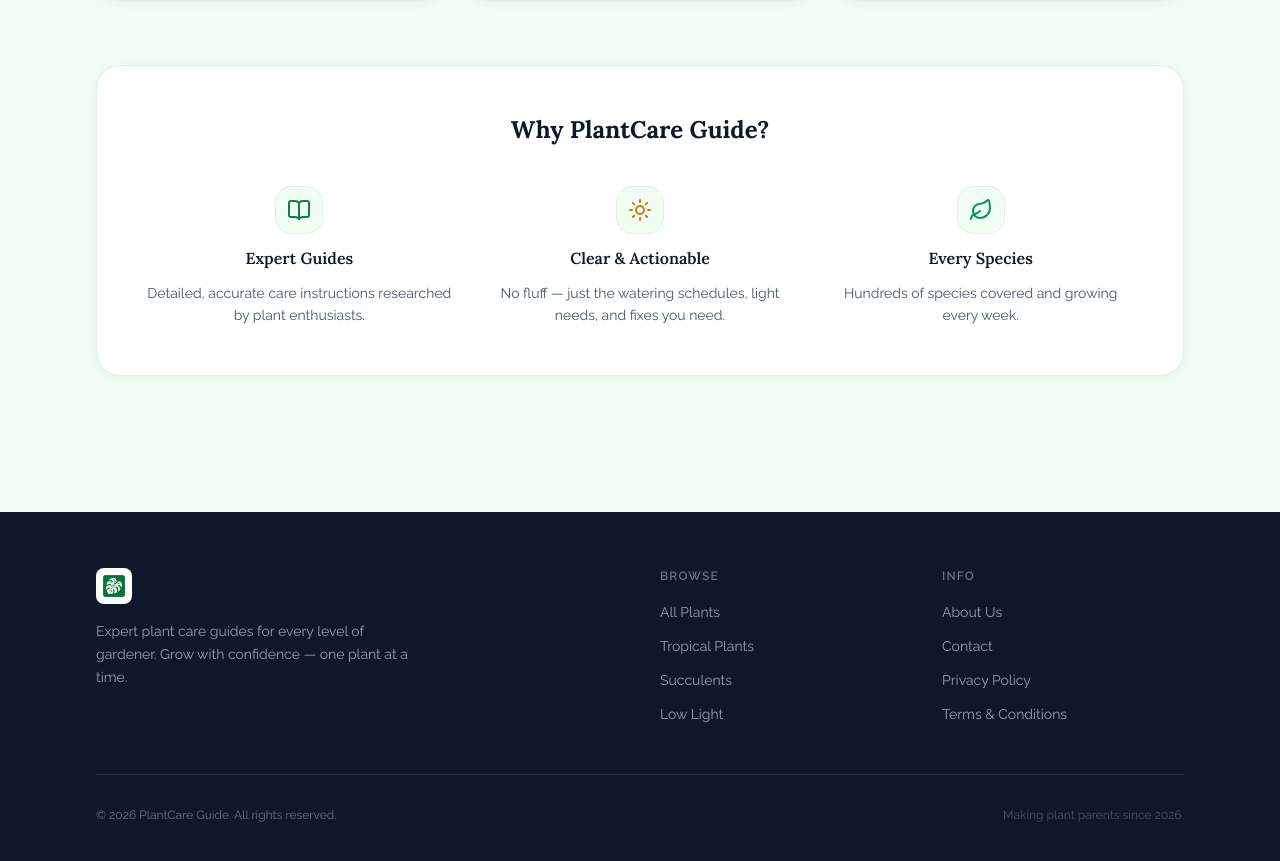
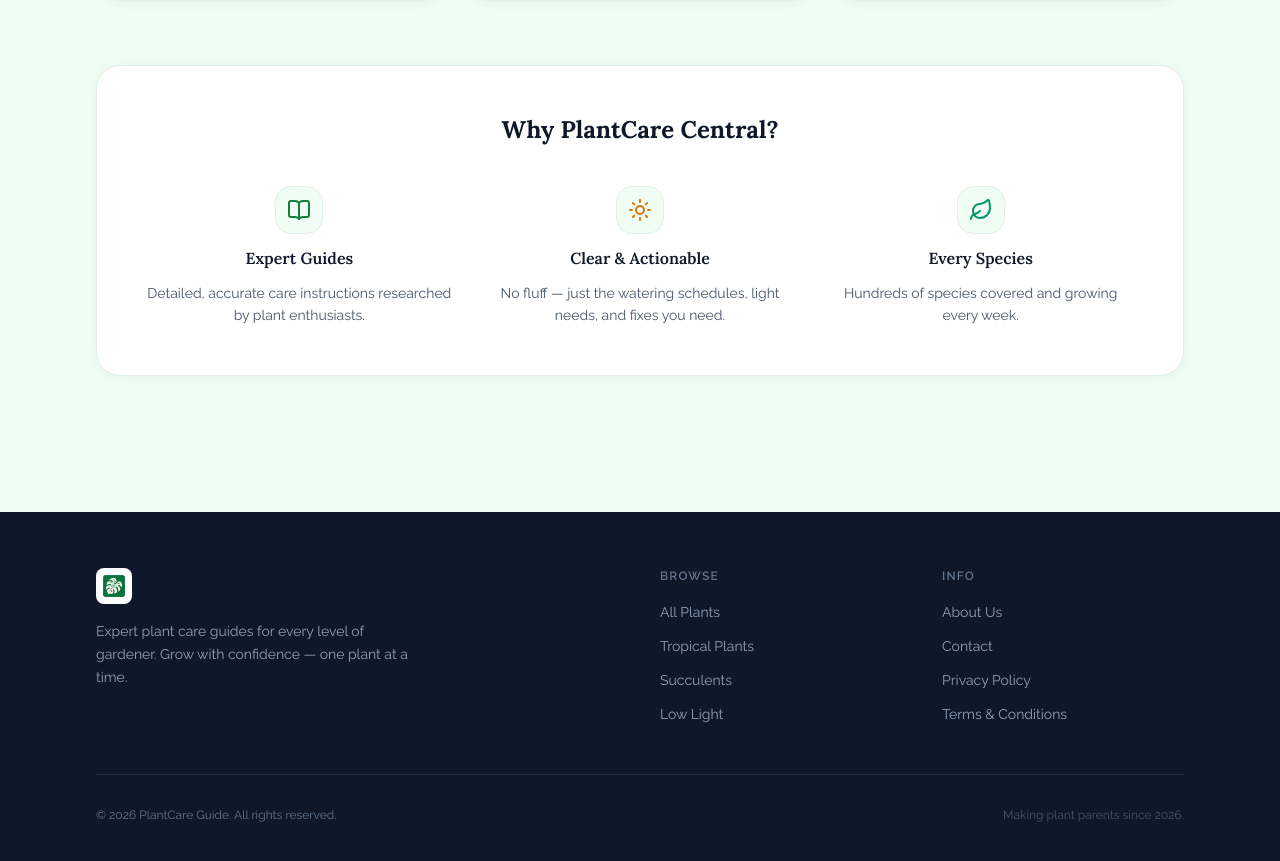
Before and after one commit to IsaacUnU/plant-site, a Next.js app: page / in a window 1280 px wide. Shown: the part 2017-2878 px from the top of the page. Built offline with nearby package versions, Linux system fonts and the light colour scheme; no server answers.

Commit message:
feat: initialize project structure with homepage, navigation components, and core site layout

```diff
--- a/src/app/about/page.tsx
+++ b/src/app/about/page.tsx
@@ -1,6 +1,6 @@
 import type { Metadata } from 'next';
 
-const SITE_NAME = process.env.NEXT_PUBLIC_SITE_NAME || 'PlantCare Guide';
+const SITE_NAME = process.env.NEXT_PUBLIC_SITE_NAME || 'PlantCare Central';
 
 export const metadata: Metadata = {
   title: 'About Us',
--- a/src/app/layout.tsx
+++ b/src/app/layout.tsx
@@ -21,7 +21,7 @@ const raleway = Raleway({
   display: 'swap',
 });
 
-const SITE_NAME = process.env.NEXT_PUBLIC_SITE_NAME || 'PlantCare Guide';
+const SITE_NAME = process.env.NEXT_PUBLIC_SITE_NAME || 'PlantCare Central';
 const SITE_URL = process.env.NEXT_PUBLIC_SITE_URL || 'https://yoursite.com';
 const SITE_DESCRIPTION =
   'Expert plant care guides for every houseplant. Learn how to water, feed, and grow healthy plants indoors.';
--- a/src/app/page.tsx
+++ b/src/app/page.tsx
@@ -162,7 +162,7 @@ export default function HomePage() {
             className="text-2xl font-bold text-[#0F172A] mb-10 text-center"
             style={{ fontFamily: 'var(--font-display)' }}
           >
-            Why PlantCare Guide?
+            Why PlantCare Central?
           </h2>
           <div className="grid grid-cols-1 sm:grid-cols-3 gap-8 stagger-children">
             {[
--- a/src/app/plants/[slug]/opengraph-image.tsx
+++ b/src/app/plants/[slug]/opengraph-image.tsx
@@ -61,7 +61,7 @@ export default async function OGImage({ params }: { params: Promise<{ slug: stri
               <line x1="16" y1="8" x2="16" y2="23" stroke="#15803D" strokeWidth="1.2" strokeLinecap="round" />
             </svg>
             <span style={{ fontSize: 20, fontWeight: 600, color: '#0F172A', letterSpacing: '-0.02em' }}>
-              PlantCare Guide
+              PlantCare Central
             </span>
           </div>
 
@@ -114,7 +114,7 @@ export default async function OGImage({ params }: { params: Promise<{ slug: stri
           display: 'flex', alignItems: 'center', justifyContent: 'space-between',
         }}>
           <span style={{ color: 'rgba(255,255,255,0.7)', fontSize: 16 }}>
-            plantcareguide.com
+            plantcarecentral.com
           </span>
           <span style={{ color: 'white', fontSize: 16, fontWeight: 600 }}>
             Complete Care Guide →
--- a/src/app/privacy-policy/page.tsx
+++ b/src/app/privacy-policy/page.tsx
@@ -1,6 +1,6 @@
 import type { Metadata } from 'next';
 
-const SITE_NAME = process.env.NEXT_PUBLIC_SITE_NAME || 'PlantCare Guide';
+const SITE_NAME = process.env.NEXT_PUBLIC_SITE_NAME || 'PlantCare Central';
 const SITE_URL = process.env.NEXT_PUBLIC_SITE_URL || 'https://yoursite.com';
 
 export const metadata: Metadata = {
--- a/src/components/Footer.tsx
+++ b/src/components/Footer.tsx
@@ -1,7 +1,7 @@
 import Link from 'next/link';
 import { LogoMark } from './Logo';
 
-const SITE_NAME = process.env.NEXT_PUBLIC_SITE_NAME || 'PlantCare Guide';
+const SITE_NAME = process.env.NEXT_PUBLIC_SITE_NAME || 'PlantCare Central';
 
 export default function Footer() {
   const year = new Date().getFullYear();
--- a/src/components/Header.tsx
+++ b/src/components/Header.tsx
@@ -3,7 +3,7 @@ import { Search } from 'lucide-react';
 import { LogoMark } from './Logo';
 import MobileMenu from './MobileMenu';
 
-const SITE_NAME = process.env.NEXT_PUBLIC_SITE_NAME || 'PlantCare Guide';
+const SITE_NAME = process.env.NEXT_PUBLIC_SITE_NAME || 'PlantCare Central';
 
 const navLinks = [
   { href: '/plants', label: 'All Plants' },
--- a/src/components/Logo.tsx
+++ b/src/components/Logo.tsx
@@ -32,7 +32,7 @@ export function LogoFull({ height = 36, className = '' }: LogoImageProps) {
   return (
     <Image
       src="/images/logo/logo-full.png"
-      alt="PlantCare Guide"
+      alt="PlantCare Central"
       width={0}
       height={height}
       sizes="100vw"
@@ -48,7 +48,7 @@ export function LogoDark({ height = 36, className = '' }: LogoImageProps) {
   return (
     <Image
       src="/images/logo/logo-dark.png"
-      alt="PlantCare Guide"
+      alt="PlantCare Central"
       width={0}
       height={height}
       sizes="100vw"
@@ -73,7 +73,7 @@ export default function Logo({
   size = 32,
   showText = true,
   textClassName = '',
-  siteName = 'PlantCare Guide',
+  siteName = 'PlantCare Central',
   variant = 'default',
 }: LogoProps) {
   const textColor = variant === 'light' ? 'text-white' : 'text-[#0F172A]';
--- a/src/lib/schema.ts
+++ b/src/lib/schema.ts
@@ -1,7 +1,7 @@
 import { Plant } from '@/types/plant';
 
 const SITE_URL = process.env.NEXT_PUBLIC_SITE_URL || 'https://yoursite.com';
-const SITE_NAME = process.env.NEXT_PUBLIC_SITE_NAME || 'PlantCare Guide';
+const SITE_NAME = process.env.NEXT_PUBLIC_SITE_NAME || 'PlantCare Central';
 
 export function articleSchema(plant: Plant) {
   return {
```
